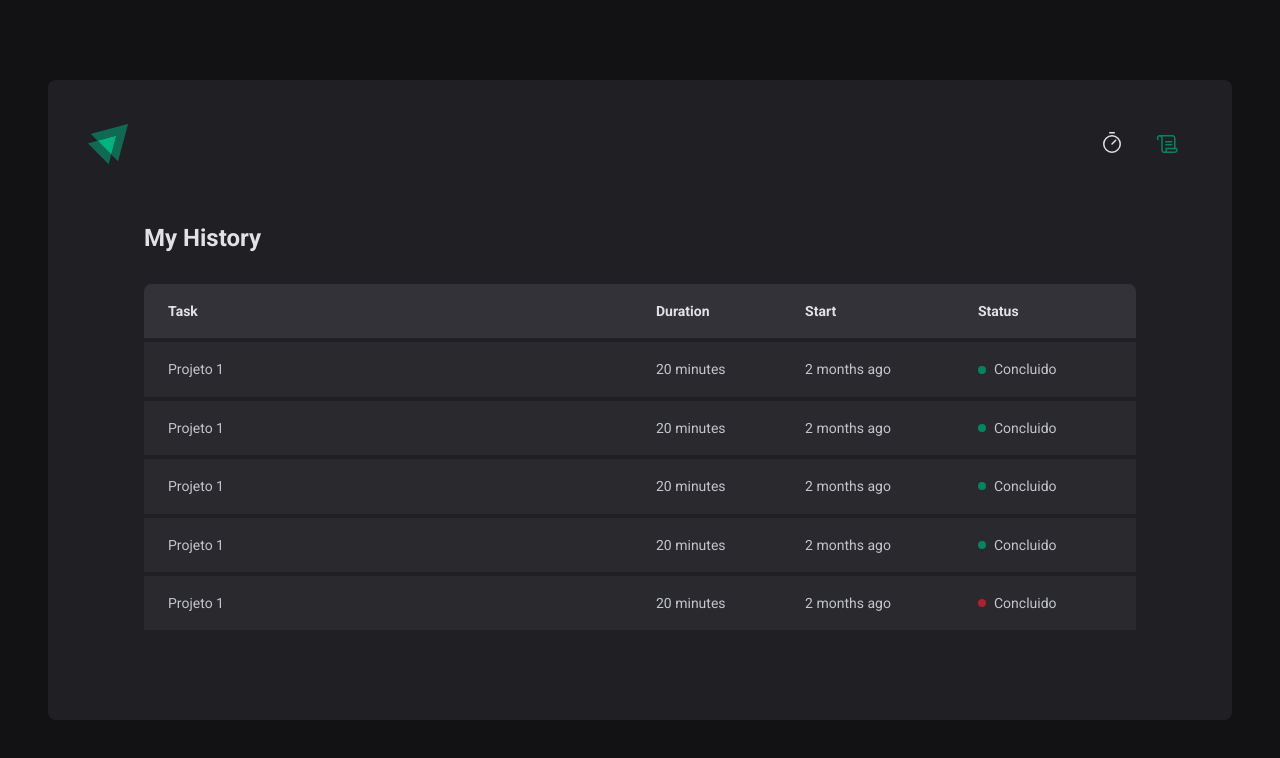
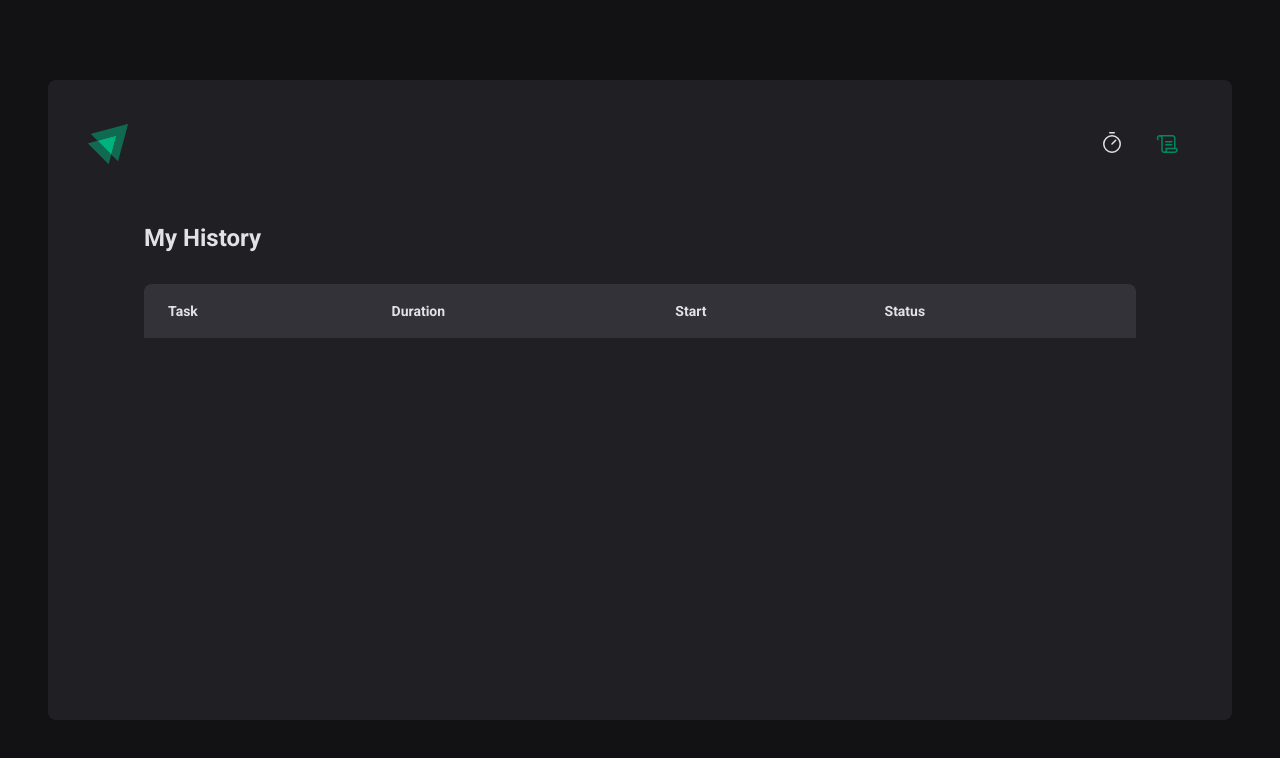
Before and after one commit to ylyra/ignite-timer, a React (Vite) app: page /history in a window 1280 px wide. Shown: the top 758 px of the page. Built offline with nearby package versions, Linux system fonts and the light colour scheme.

Commit message:
feat: added functionality to restart unfinished or unstopped task if user refresh page

```diff
--- a/src/contexts/CyclesDisclosure.tsx
+++ b/src/contexts/CyclesDisclosure.tsx
@@ -1,3 +1,4 @@
+import { addMinutes, differenceInSeconds, parseISO } from "date-fns";
 import {
   createContext,
   ReactNode,
@@ -81,12 +82,42 @@ export const CyclesProvider = ({ children }: CyclesDisclosureProviderProps) => {
   useEffect(() => {
     const mostUsedTask = localStorage.getItem("@ignite-timer/tasks");
     if (mostUsedTask) {
-      setCycles(JSON.parse(mostUsedTask));
+      const savedCyles = JSON.parse(mostUsedTask) as CycleProps[];
+      setCycles(
+        savedCyles.map((cycle) => {
+          const didFinishedCycle = cycle.finishedDate || cycle.interrupetedDate;
+          let interrupetedDate = cycle.interrupetedDate;
+          if (
+            !didFinishedCycle &&
+            differenceInSeconds(
+              new Date(),
+              addMinutes(
+                parseISO(String(cycle.startDate)),
+                Number(cycle.minutes)
+              )
+            ) > 0
+          ) {
+            interrupetedDate = new Date();
+          } else {
+            setActiveCycleId(cycle.id);
+          }
+
+          return {
+            ...cycle,
+            startDate: parseISO(String(cycle.startDate)),
+            interrupetedDate: interrupetedDate,
+            minutes: Number(cycle.minutes),
+            finishedDate:
+              cycle.finishedDate && parseISO(String(cycle.finishedDate)),
+          };
+        })
+      );
     }
   }, []);
 
   useEffect(() => {
-    localStorage.setItem("@ignite-timer/tasks", JSON.stringify(cycles));
+    if (cycles.length > 0)
+      localStorage.setItem("@ignite-timer/tasks", JSON.stringify(cycles));
   }, [cycles]);
 
   const markCurrentCycleAsFinished = useCallback(() => {
--- a/src/pages/History/index.tsx
+++ b/src/pages/History/index.tsx
@@ -1,6 +1,10 @@
+import { formatDistanceToNow } from "date-fns";
+import { useCycles } from "../../contexts/CyclesDisclosure";
 import { HistoryContainer, HistoryList, Status } from "./styles";
 
 export function History() {
+  const { cycles } = useCycles();
+
   return (
     <HistoryContainer>
       <h1>My History</h1>
@@ -16,46 +20,28 @@ export function History() {
             </tr>
           </thead>
           <tbody>
-            <tr>
-              <td>Projeto 1</td>
-              <td>20 minutes</td>
-              <td>2 months ago</td>
-              <td>
-                <Status statusColor="green">Concluido</Status>
-              </td>
-            </tr>
-            <tr>
-              <td>Projeto 1</td>
-              <td>20 minutes</td>
-              <td>2 months ago</td>
-              <td>
-                <Status statusColor="green">Concluido</Status>
-              </td>
-            </tr>
-            <tr>
-              <td>Projeto 1</td>
-              <td>20 minutes</td>
-              <td>2 months ago</td>
-              <td>
-                <Status statusColor="green">Concluido</Status>
-              </td>
-            </tr>
-            <tr>
-              <td>Projeto 1</td>
-              <td>20 minutes</td>
-              <td>2 months ago</td>
-              <td>
-                <Status statusColor="green">Concluido</Status>
-              </td>
-            </tr>
-            <tr>
-              <td>Projeto 1</td>
-              <td>20 minutes</td>
-              <td>2 months ago</td>
-              <td>
-                <Status statusColor="red">Concluido</Status>
-              </td>
-            </tr>
+            {cycles.map((cycle) => (
+              <tr key={cycle.id}>
+                <td>{cycle.task}</td>
+                <td>{cycle.minutes} minutes</td>
+                <td>
+                  {formatDistanceToNow(cycle.startDate, {
+                    addSuffix: true,
+                  })}
+                </td>
+                <td>
+                  {cycle.finishedDate && (
+                    <Status statusColor="green">Finished</Status>
+                  )}
+                  {cycle.interrupetedDate && (
+                    <Status statusColor="red">Interrupted</Status>
+                  )}
+                  {!cycle.finishedDate && !cycle.interrupetedDate && (
+                    <Status statusColor="yellow">In Progress</Status>
+                  )}
+                </td>
+              </tr>
+            ))}
           </tbody>
         </table>
       </HistoryList>
--- a/src/pages/History/styles.ts
+++ b/src/pages/History/styles.ts
@@ -63,7 +63,7 @@ export const HistoryList = styled.div`
 `;
 
 const STATUS_COLORS = {
-  yellow: "yewllow.500",
+  yellow: "yellow.500",
   red: "red.500",
   green: "green.500",
 };
```
